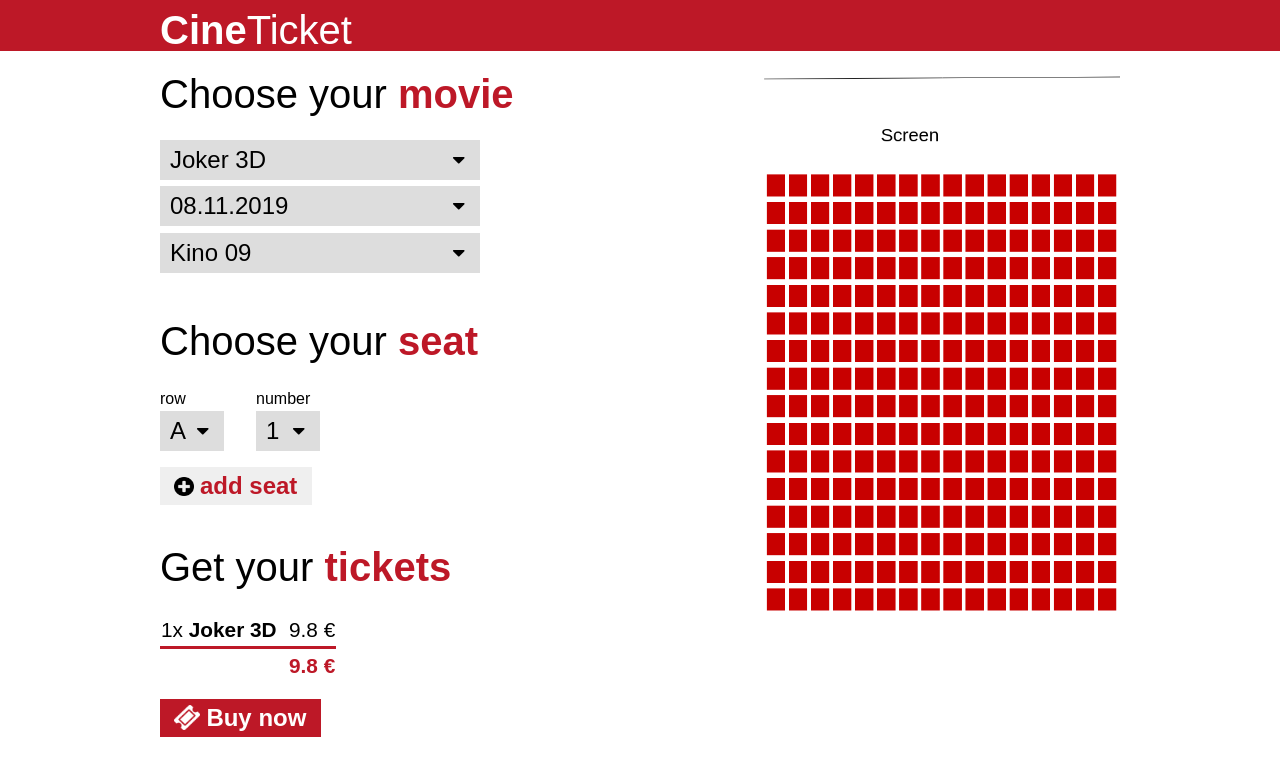
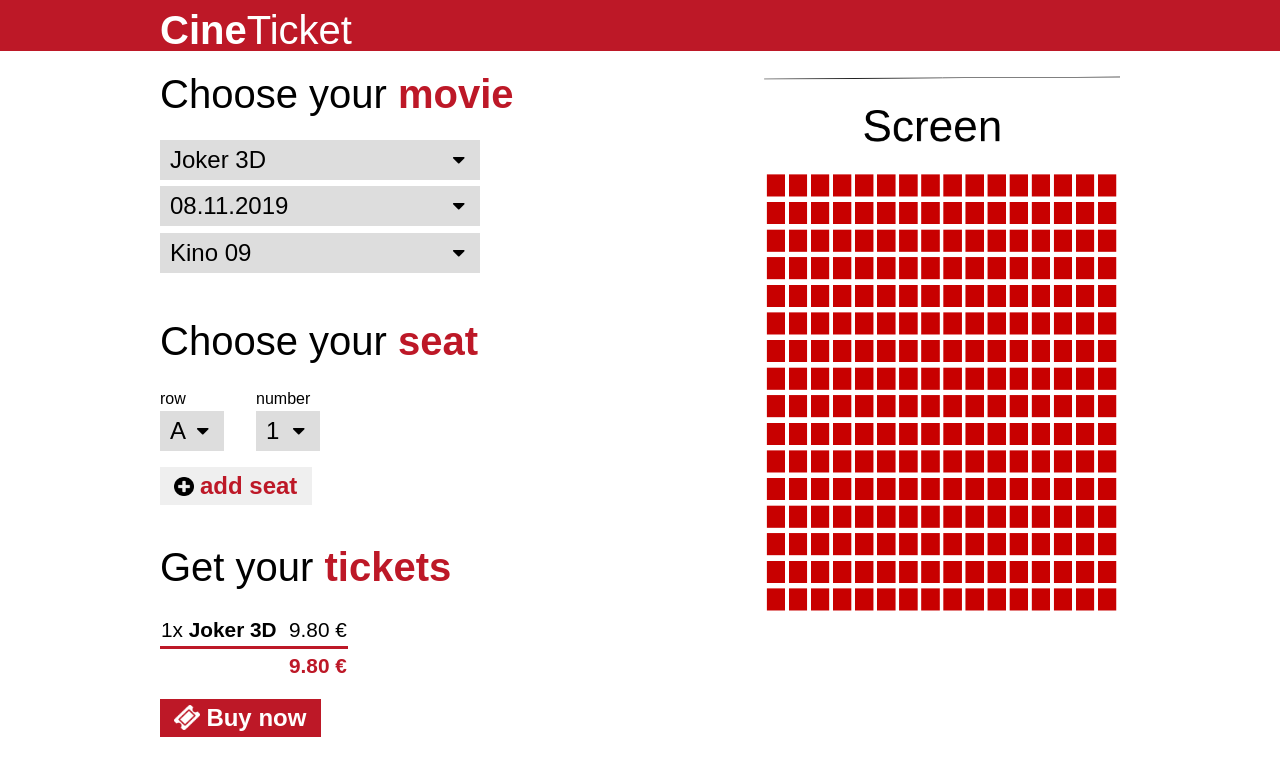
Before and after one commit to pdsauer/reactIDW, a React (Create React App) app in the folder CineTicket/: page / in a window 1280 px wide. Shown: the top 776 px of the page. Built offline with nearby package versions, Linux system fonts and the light colour scheme; no server answers; a web font is replaced by a local one.

Commit message:
fixed cinema and price

```diff
--- a/CineTicket/src/Components/cinema.jsx
+++ b/CineTicket/src/Components/cinema.jsx
@@ -18,8 +18,8 @@ export default class Cinema extends React.Component{
             ctx.lineTo(canvasHeight * (0.89), canvasWidth * (1/30));
             ctx.stroke();
 
-            ctx.font = "30px Arial";
-            ctx.fillText("Screen", canvasWidth * (0.35), canvasHeight * 0.14);
+            ctx.font =  canvasHeight * 0.08 + "px Arial";
+            ctx.fillText("Screen", canvasWidth * (0.30), canvasHeight * 0.14);
 
             for(let i = 0; i < 16; i++){
 
--- a/CineTicket/src/Components/ticket.jsx
+++ b/CineTicket/src/Components/ticket.jsx
@@ -13,13 +13,13 @@ export default class TicketSelection extends React.Component {
                 <tbody>
                 <tr>
                   <td>{this.props.count + 'x '}<strong>{this.props.filmname}</strong> </td>
-                  <td>{this.props.price} &euro;</td>
+                  <td>{(this.props.price).toFixed(2)} &euro;</td>
                 </tr>
                 </tbody>
                 <tfoot>
                   <tr>
                     <td></td>
-                  <td>{this.props.count * this.props.price} &euro;</td>
+                  <td>{(this.props.count * this.props.price).toFixed(2)} &euro;</td>
 
                   </tr>
                 </tfoot>
```
